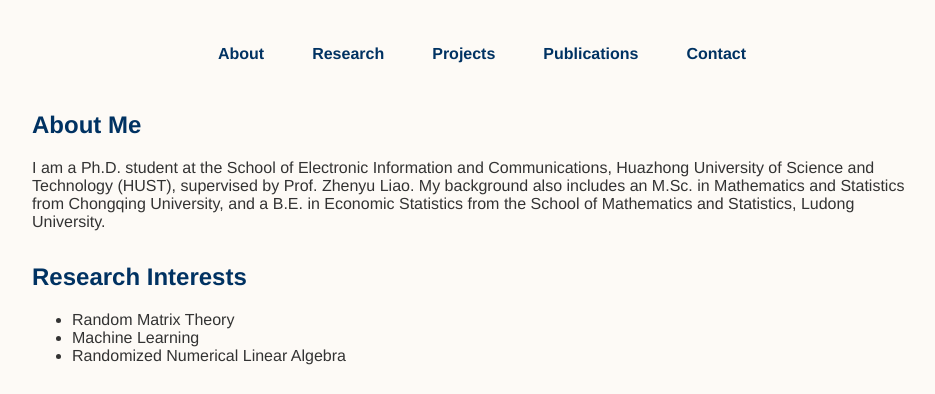
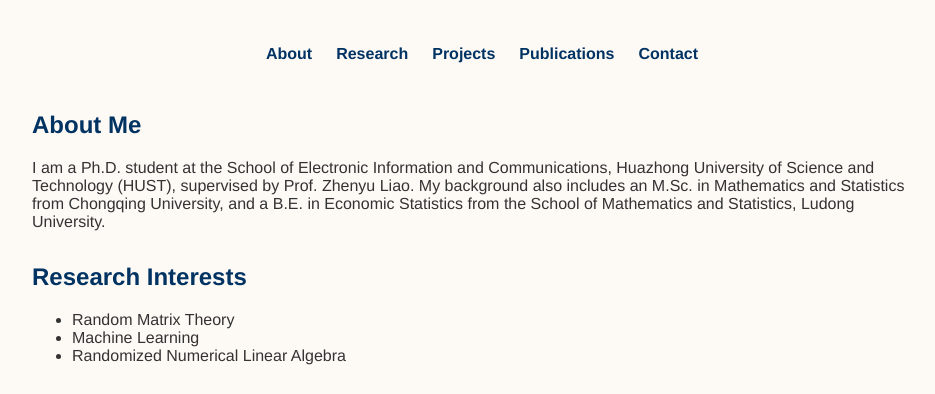
Before and after one commit to chengmeiniu/chengmei-niu.github.io, a plain HTML site: page index.html in a window 1280 px wide. Shown: the part 344-738 px from the top of the page, without its empty margins (158-1093 px from the left). Drawn offline with nearby package versions, Linux system fonts and the light colour scheme.

Commit message:
Update homepage content (HTML modified locally)

```diff
--- a/index.html
+++ b/index.html
@@ -33,11 +33,11 @@
 }
     nav {
       background-color: #fdfaf6;
-      padding: 1rem;
       display: flex;
       justify-content: center;
-      gap: 1.5rem;
-    }
+      text-align: center;
+      padding: 1rem;
+}
     nav a {
   color: #003262;
   font-weight: bold;
@@ -96,7 +96,13 @@
 <h1>Chengmei Niu</h1>
 <a class="btn" href="CV_English.pdf" target="_blank">English CV (PDF)</a>
 <a class="btn" href="CV_Chinese.pdf" target="_blank">中文简历 (PDF)</a>
-</header><nav><a href="#about">About</a><a href="#research">Research</a><a href="#projects">Projects</a><a href="#publications">Publications</a><a href="#contact">Contact</a></nav>
+</header><nav>
+<a href="#about">About</a>
+<a href="#research">Research</a>
+<a href="#projects">Projects</a>
+<a href="#publications">Publications</a>
+<a href="#contact">Contact</a>
+</nav>
 <main>
 <section id="about">
 <h2>About Me</h2>
```
